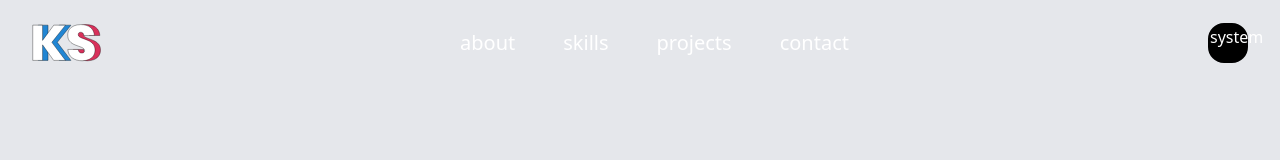
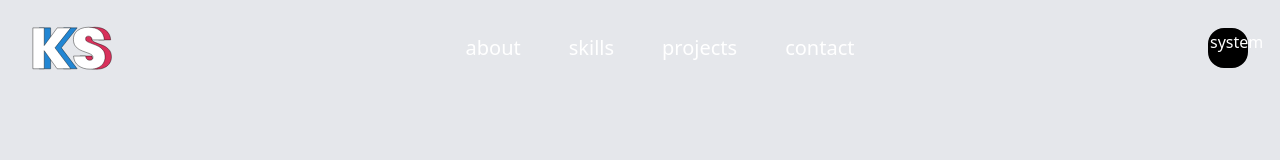
Before and after one commit to KennyStanleyJr/KennyStanleyJr, a Next.js app: page / in a window 1280 px wide. Shown: the top 160 px of the page. Built offline with nearby package versions, Linux system fonts and the light colour scheme.

Commit message:
Increased logo size

```diff
--- a/src/components/ui/Logo.tsx
+++ b/src/components/ui/Logo.tsx
@@ -3,7 +3,7 @@ import logo from '../../../public/logo.svg'
 export const Logo = () => {
   return (
     <>
-      <Image src={logo} width={69} height={69} alt="logo image" />
+      <Image src={logo} width={80} height={80} alt="logo image" />
     </>
   )
 }
```
